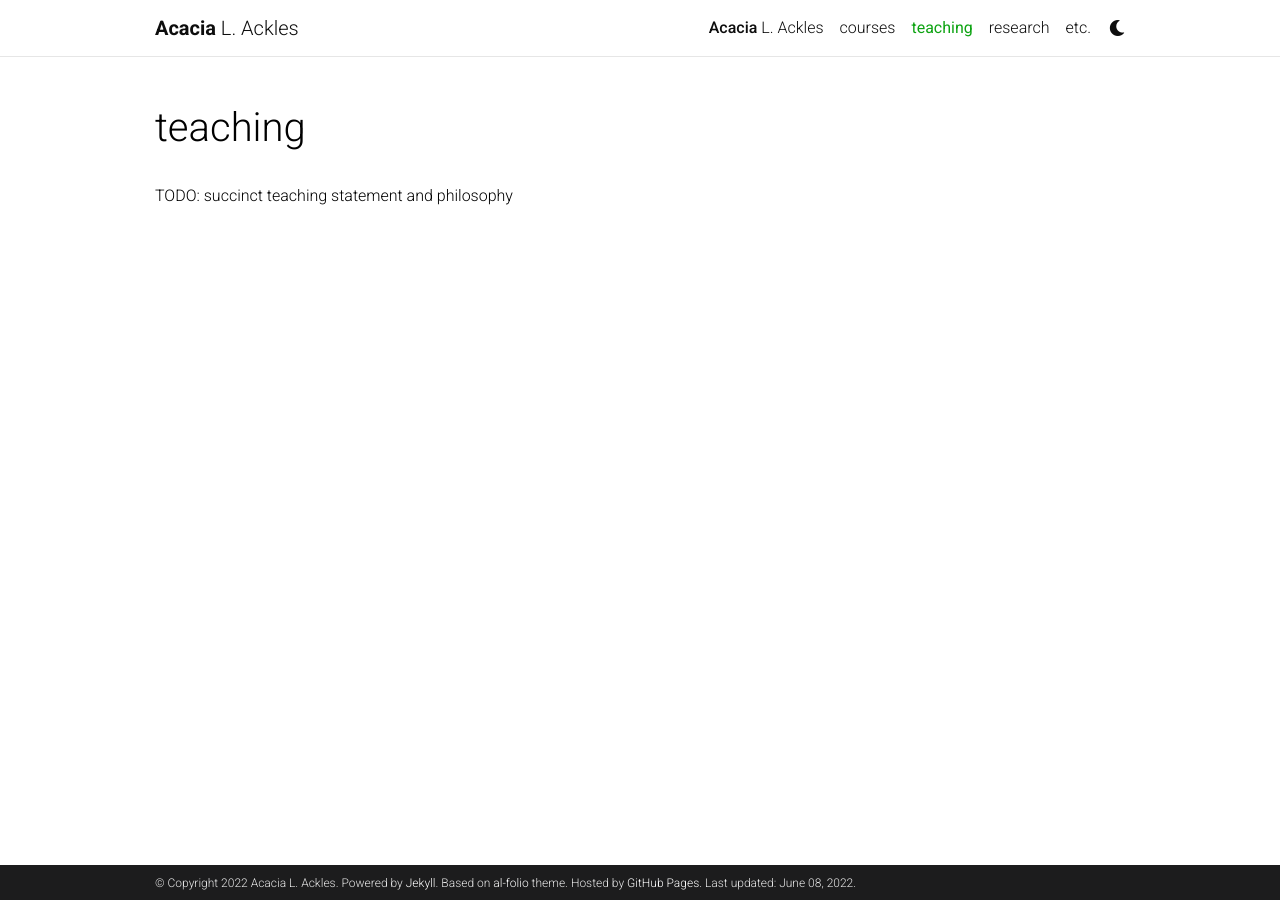
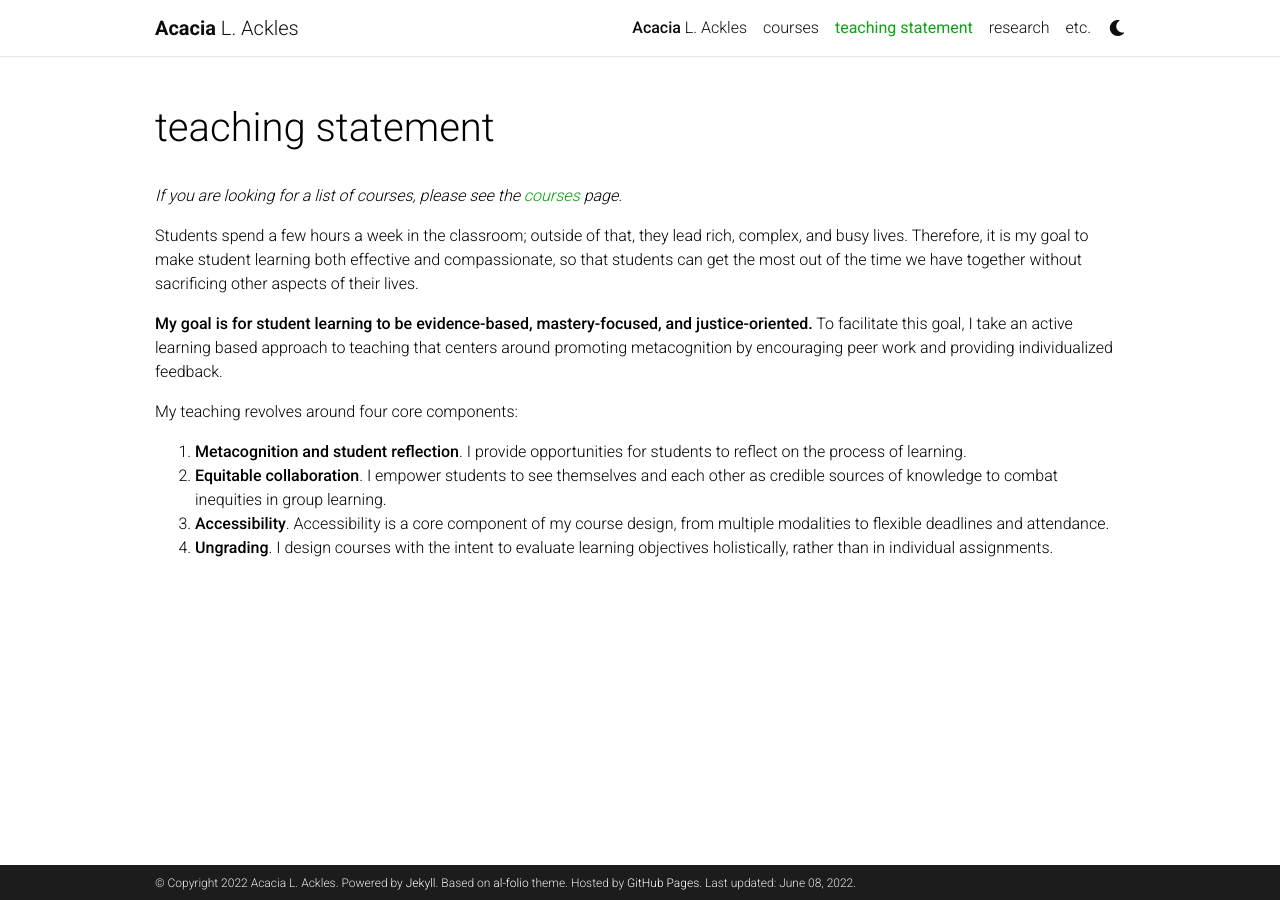
Before and after one commit to alackles/alackles.github.io, a Jekyll site: the page built from _pages/teaching.md, in a window 1280 px wide. Built offline with Jekyll 4.4.1, drawn with Linux system fonts in a browser that asks for light colours; comment, search, counter and statistics services are not loaded; a style sheet for code colours, icons or effects is not loaded.

Commit message:
Bare bones teaching philosophy

```diff
--- a/_pages/teaching.md
+++ b/_pages/teaching.md
@@ -1,9 +1,21 @@
 ---
 layout: page
 permalink: /teaching/
-title: teaching
+title: teaching statement
 nav: true
 nav_order: 2
 ---
 
-TODO: succinct teaching statement and philosophy
+_If you are looking for a list of courses, please see the <a class="link" href="{{ '/courses/' | prepend: site.baseurl | prepend: site.url }}">courses</a> page._
+
+
+Students spend a few hours a week in the classroom; outside of that, they lead rich, complex, and busy lives. Therefore, it is my goal to make student learning both effective and compassionate, so that students can get the most out of the time we have together without sacrificing other aspects of their lives.
+
+**My goal is for student learning to be evidence-based, mastery-focused, and justice-oriented.** To facilitate this goal, I take an active learning based approach to teaching that centers around promoting metacognition by encouraging peer work and providing individualized feedback.
+
+My teaching revolves around four core components:
+
+1. **Metacognition and student reflection**. I provide opportunities for students to reflect on the process of learning.
+2. **Equitable collaboration**. I empower students to see themselves and each other as credible sources of knowledge to combat inequities in group learning.
+3. **Accessibility**. Accessibility is a core component of my course design, from multiple modalities to flexible deadlines and attendance.
+4. **Ungrading**. I design courses with the intent to evaluate learning objectives holistically, rather than in individual assignments.
```
Also changed, not shown: _pages/courses.md (+0 -1 lines).
